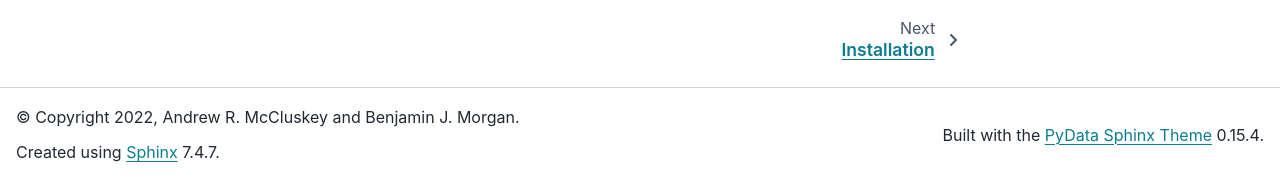
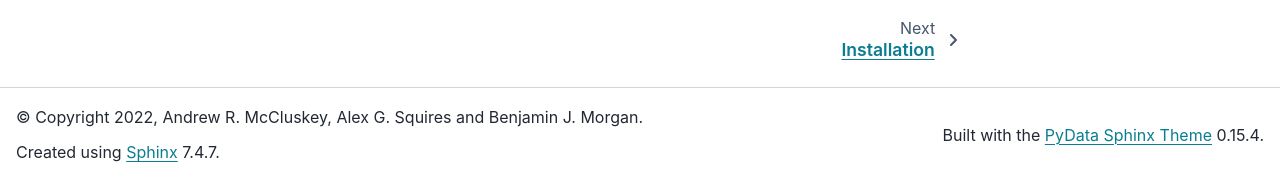
Before and after one commit to bjmorgan/kinisi, a Sphinx documentation site: the page built from docs/source/index.md, in a window 1280 px wide and 1139 px high. Shown: the part 958-1136 px from the top of the window. Built offline with Sphinx 7.4.7 and the PyData theme 0.15.4, drawn with Linux system fonts in a browser that asks for light colours.

Commit message:
Update conf.py

```diff
--- a/docs/source/conf.py
+++ b/docs/source/conf.py
@@ -20,8 +20,8 @@
 # -- Project information -----------------------------------------------------
 
 project = 'kinisi'
-copyright = '2022, Andrew R. McCluskey and Benjamin J. Morgan'
-author = 'Andrew R. McCluskey and Benjamin J. Morgan'
+copyright = '2022, Andrew R. McCluskey, Alex G. Squires and Benjamin J. Morgan'
+author = 'Andrew R. McCluskey, Alex G. Squires and Benjamin J. Morgan'
 
 from kinisi import __version__
 
```
